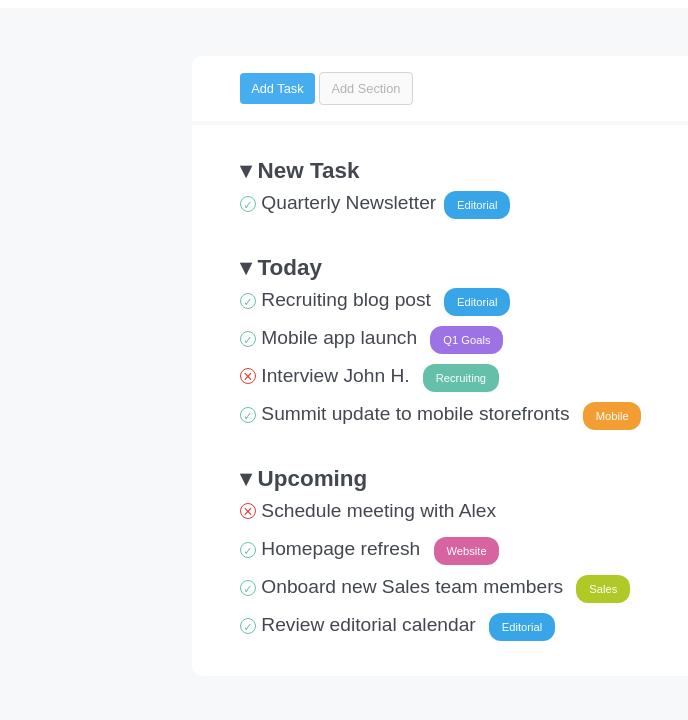
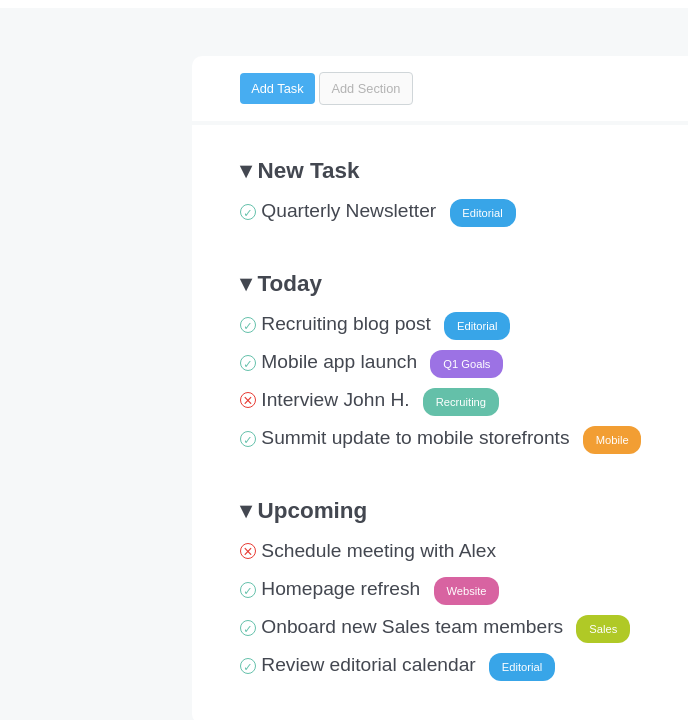
Before and after one commit to alessiaBer/html-css-toboolist, a plain HTML site: page index.html in a window 1280 px wide. Shown: the part 70-790 px from the top of the page, without its empty margins (0-688 px from the left). Drawn offline with Linux system fonts and the light colour scheme.

Commit message:
[fix] list

```diff
--- a/css/style.css
+++ b/css/style.css
@@ -1,3 +1,4 @@
+/* #region Common*/
 * {
     padding: 0;
     margin: 0;
@@ -9,9 +10,20 @@ body {
     background-color: #f6f8f9;
 }
 
-/* header */
+/* #endregion Common*/
+
+/* #region Utility Classes*/
+.p-1 {
+    padding: 1rem 3rem;
+}
+
+.bg-w {
+    background-color: white;
+}
+/* #endregion Utility Classes*/
+
+/* #region Header */
 header {
-    background-color: #fff;
     padding: 0.7rem 1rem;
 }
 
@@ -26,25 +38,22 @@ header {
     vertical-align: middle;
 }
 
-/*main*/
+/* #endregion Header*/
+
+/* #region Main*/
 main {
     margin: 3rem auto 2rem auto;
     width: 70%;
 }
+/* #endregion Main*/
 
-
-.px-1 {
-    padding: 1rem 3rem;
-    background-color: #fff;
-}
-
-/* buttons section */
+/* #region Buttons */
 .buttons {
     margin-bottom: 0.2rem;
     border-radius: 10px 10px 0 0;
 }
 
-button {
+.btn {
     border: none;
     font-size: 0.8rem;
     font-weight: 500;
@@ -52,33 +61,39 @@ button {
     border-radius: 4px;
 }
 
-#active {
+.active {
     background-color: #47adf1;
     color: white;
 }
 
-#disabled {
+.disabled {
     border: 1px solid #d0d6d9;
 }
+/* #endregion Buttons */
 
-/* list */
+/* #region List */
 
-.list {
+.list-container {
     color: #434750;
     font-size: 1.2rem;
     border-radius: 0 0 10px 10px;
+}
+
+ul {
+    list-style: none;
 }
 
 .list-section {
     padding: 1rem 0;
 }
 
-.item {
-    display: inline-block;
-    margin: 0.5rem 0;
+.list-item {
+    margin: 1rem 0;
 }
 
-/*symbols*/
+/* #endregion List */
+
+/* #region Symbols*/
 .check {
     display: inline-block;
     border-radius: 50%;
@@ -99,8 +114,9 @@ button {
     border: 1px solid #e73b33;
     font-size: 1rem;
 }
+/* #endregion Symbols*/
 
-/*labels*/
+/* #region Labels*/
 .label {
     font-size: 0.7rem;
     padding: 0.5rem 0.8rem;
@@ -132,3 +148,4 @@ button {
 .sales {
     background-color: #b0c926;
 }
+/* #endregion Symbols*/
--- a/index.html
+++ b/index.html
@@ -9,7 +9,7 @@
 </head>
 <body>
 
-    <header>
+    <header class="bg-w">
         <div class="logo-container">
             <img id="logo" src="./img/Logo.png" alt="Boolean logo">
             <span class="logo-text">Toboolist</span>
@@ -18,65 +18,78 @@
     <!--/header-->
 
     <main>
+
         <div class="container">
 
-            <section class="buttons px-1">
-                <button id="active">Add Task</button>
-                <button id="disabled" disabled="disabled">Add Section</button>
+            <section class="buttons p-1 bg-w">
+                <button class="btn active">Add Task</button>
+                <button class="btn disabled" disabled="disabled">Add Section</button>
             </section>
             <!--/buttons section -->
 
 
-            <div class="list px-1">
+            <div class="list-container p-1 bg-w">
 
                 <section class="list-section" id="new-task">
                     <h3>&blacktriangledown; New Task</h3>
-                    <span class="item"><span class="check checkmark">&checkmark;</span> Quarterly Newsletter</span><span class="editorial label">Editorial</span>
+                    <ul>
+                        <li class="list-item">
+                            <span class="check checkmark">&checkmark;</span>
+                            Quarterly Newsletter
+                            <span class="editorial label">Editorial</span>
+                        </li>
+                    </ul>
                 </section>
 
                 <section class="list-section" id="today">
                     <h3>&blacktriangledown; Today</h3>
-                    <span class="item">
+                    <ul>
+                        <li class="list-item">
                             <span class="check checkmark">&checkmark;</span>
-                        Recruiting blog post</span>
+                            Recruiting blog post
                             <span class="editorial label">Editorial</span>
-                    <br>
-                    <span class="item">
+                        </li>
+                        <li class="list-item">
                             <span class="check checkmark">&checkmark;</span>
-                        Mobile app launch</span>
+                            Mobile app launch
                             <span class="goals label">Q1 Goals</span>
-                    <br>
-                    <span class="item">
+                        </li>
+                        <li class="list-item">
                             <span class="check cross">&#215;</span>
-                         Interview John H.</span>
+                            Interview John H.
                             <span class="recruiting label">Recruiting</span>
-                    <br>
-                    <span class="item">
+                        </li>
+                        <li class="list-item">
                             <span class="check checkmark">&checkmark;</span>
                             Summit update to mobile storefronts</span>
                             <span class="mobile label">Mobile</span>
+                        </li>
+                    </ul>
                 </section>
 
                 <section class="list-section" id="upcoming">
                     <h3>&blacktriangledown; Upcoming</h3>
-                    <span class="item">
+                    <ul>
+                        <li class="list-item">
                             <span class="check cross">&#215;</span>
                             Schedule meeting with Alex</span>
-                    <br>
-                    <span class="item">
+                        </li>
+                        <li class="list-item">
                             <span class="check checkmark">&checkmark;</span>
                             Homepage refresh</span>
                             <span class="website label">Website</span>
-                    <br>
-                    <span class="item">
+                        </li>
+                        <li class="list-item">
                             <span class="check checkmark">&checkmark;</span>
                             Onboard new Sales team members</span>
                             <span class="sales label">Sales</span>
-                    <br>
-                    <span class="item">
+                        </li>
+                        <li class="list-item">
                             <span class="check checkmark">&checkmark;</span>
                             Review editorial calendar</span>
                             <span class="editorial label">Editorial</span>
+                        </li>
+                    </ul>
                 </section>
             </div>
             <!-- /list container-->
```
Lines whose indentation alone changed are shown as unchanged.
